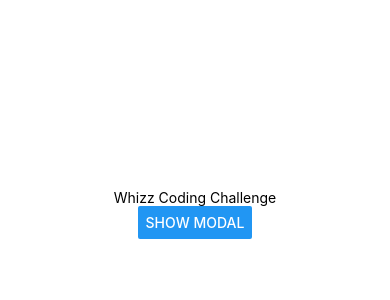
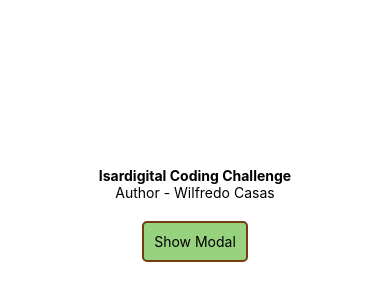
Before and after one commit to Wilfredoo/simple-avocado-app, a React Native app: screen / in a window 390 px wide. Shown: the part 208-508 px from the top of the page. Built offline with nearby package versions, Linux system fonts and the light colour scheme.

Commit message:
ordered styles

```diff
--- a/components/Main.js
+++ b/components/Main.js
@@ -31,7 +31,6 @@ export default class Main extends React.Component {
         }
       );
       const content = await rawResponse.json();
-
       console.log(content.data.defaultvalue);
 
       this.setState({ defaultvalue: content.data.defaultvalue }, () => {
@@ -49,8 +48,14 @@ export default class Main extends React.Component {
     const { isModalVisible } = this.state;
     return (
       <View style={styles.container}>
-        <Text>Whizz Coding Challenge</Text>
-        <Button title="Show modal" onPress={this.toggleModal} />
+        <Text style={styles.title}>Isardigital Coding Challenge</Text>
+        <Text style={styles.text}>Author - Wilfredo Casas</Text>
+
+        <TouchableOpacity onPress={this.openModal}>
+          <View style={styles.mainButton}>
+            <Text>Show Modal</Text>
+          </View>
+        </TouchableOpacity>
         <Modal style={{}} isVisible={isModalVisible}>
           <View style={styles.modal}>
             <Image
@@ -64,17 +69,15 @@ export default class Main extends React.Component {
               resizeMode="contain"
             />
             <Text style={styles.title}>Willkommen zu Whizz</Text>
-            <Text style={styles.modalText}>
-              Hier wird mit Avocados gehandelt.
-            </Text>
-            <Text style={styles.modalText}>Kurz: Avos </Text>
+            <Text style={styles.text}>Hier wird mit Avocados gehandelt.</Text>
+            <Text style={styles.text}>Kurz: Avos </Text>
             <View
               style={{
                 position: "relative",
                 padding: 25,
-                backgroundColor: "gray",
                 justifyContent: "center",
-                alignItems: "center"
+                alignItems: "center",
+                marginBottom: 25
               }}
             >
               <Image
@@ -84,15 +87,22 @@ export default class Main extends React.Component {
                 }}
                 resizeMode="contain"
               />
-              <Text style={{ position: "absolute" }}>
-                {this.state.defaultvalue}
+              <Text
+                style={{
+                  position: "absolute",
+                  left: -12,
+                  fontWeight: "bold",
+                  fontSize: 20
+                }}
+              >
+                +{this.state.defaultvalue}
               </Text>
             </View>
-            <Text style={styles.modalText}>
+            <Text style={styles.text}>
               Zum start erhalst du 100 Avos, damit kannst du schon mal 100
               Dokumente sehen.
             </Text>
-            <Text style={styles.modalText}>
+            <Text style={styles.text}>
               Avocados kannst du dir iber das Hochladen von Dokumenten verdienen
             </Text>
             <TouchableOpacity onPress={this.toggleModal}>
@@ -120,7 +130,10 @@ const styles = StyleSheet.create({
     justifyContent: "center",
     alignItems: "center",
     position: "relative",
-    overflow: "hidden"
+    overflow: "hidden",
+    paddingLeft: 32,
+    paddingRight: 32,
+    textAlign: "left"
   },
   modalButton: {
     backgroundColor: "#e0e0e0",
@@ -132,8 +145,19 @@ const styles = StyleSheet.create({
     borderColor: "#989898",
     borderWidth: 2
   },
+  mainButton: {
+    backgroundColor: "#97d27f",
+    paddingLeft: 10,
+    paddingRight: 10,
+    paddingTop: 10,
+    paddingBottom: 10,
+    borderRadius: 5,
+    borderColor: "#773b12",
+    borderWidth: 2
+  },
+
   title: { fontWeight: "bold" },
-  modalText: { textAlign: "center", marginBottom: 10 },
+  text: { marginBottom: 20 },
   border1: {
     width: 60,
     height: 60,
```
